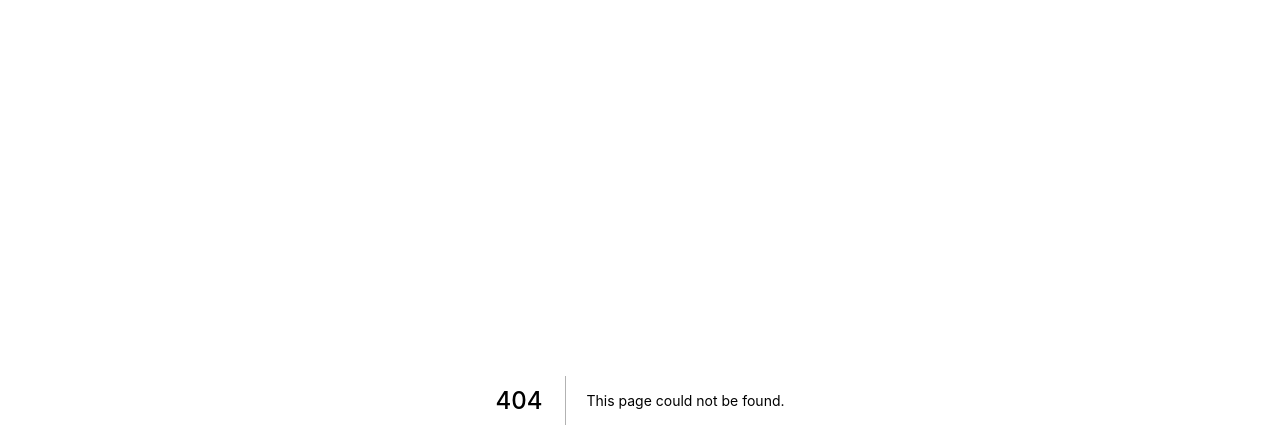
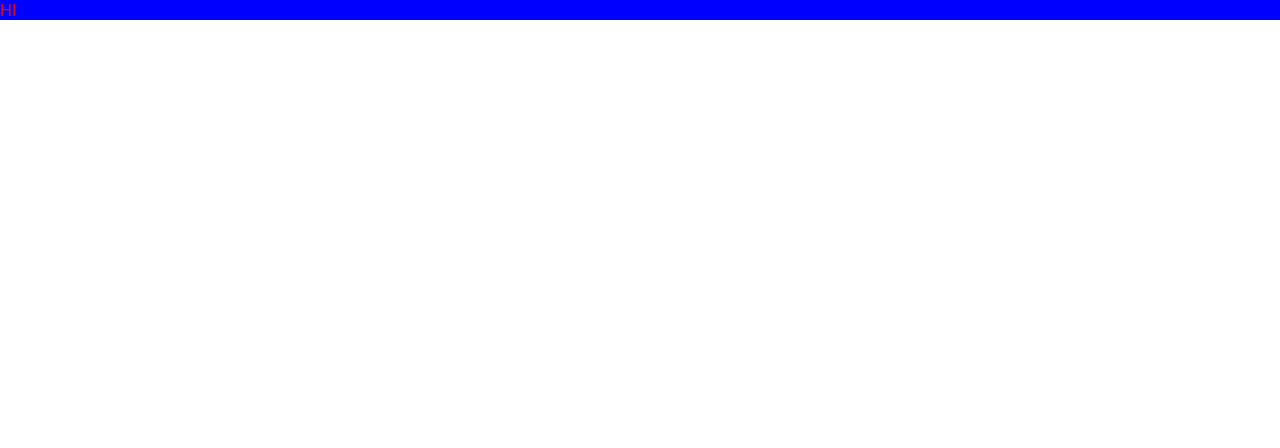
Before and after one commit to JengYoung/nextjs-boilerplate, a Next.js app: page /home in a window 1280 px wide. Before the commit this address had no page. Shown: the top 448 px of the page. Built offline with nearby package versions, Linux system fonts and the light colour scheme.

Commit message:
chore: emotion css prop added
1. don't use emotion css prop jsx pragma
2. emotion babel setting -> use css prop

```diff
--- a/package.json
+++ b/package.json
@@ -8,6 +8,8 @@
     "lint": "next lint"
   },
   "dependencies": {
+    "@emotion/react": "^11.6.0",
+    "@emotion/styled": "^11.6.0",
     "next": "12.0.4",
     "react": "17.0.2",
     "react-dom": "17.0.2"
--- /dev/null
+++ b/pages/home/index.tsx
@@ -0,0 +1,16 @@
+import styled from '@emotion/styled';
+import React from 'react'
+
+const Message = styled.div`
+  color: red;
+`;
+function index() {
+  const message: string = 'HI';
+  return (
+    <Message css={{background: 'blue'}}>
+      {message}
+    </Message>
+  )
+}
+
+export default index
--- a/tsconfig.json
+++ b/tsconfig.json
@@ -13,7 +13,8 @@
     "resolveJsonModule": true,
     "isolatedModules": true,
     "jsx": "preserve",
-    "incremental": true
+    "incremental": true,
+    "jsxImportSource": "@emotion/react"
   },
   "include": ["next-env.d.ts", "**/*.ts", "**/*.tsx"],
   "exclude": ["node_modules"]
```
Also changed, not shown: .babelrc (added), 1 other file (tests, documents, lock files or other folders).
